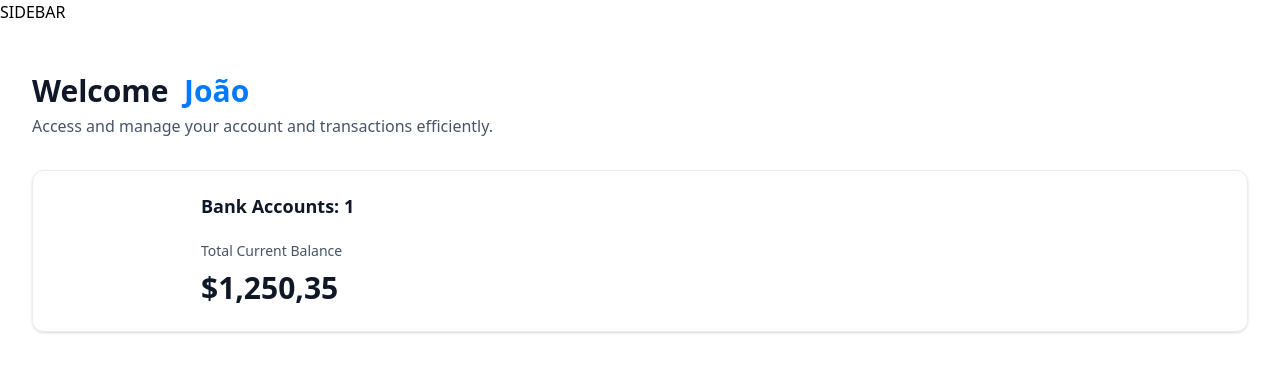
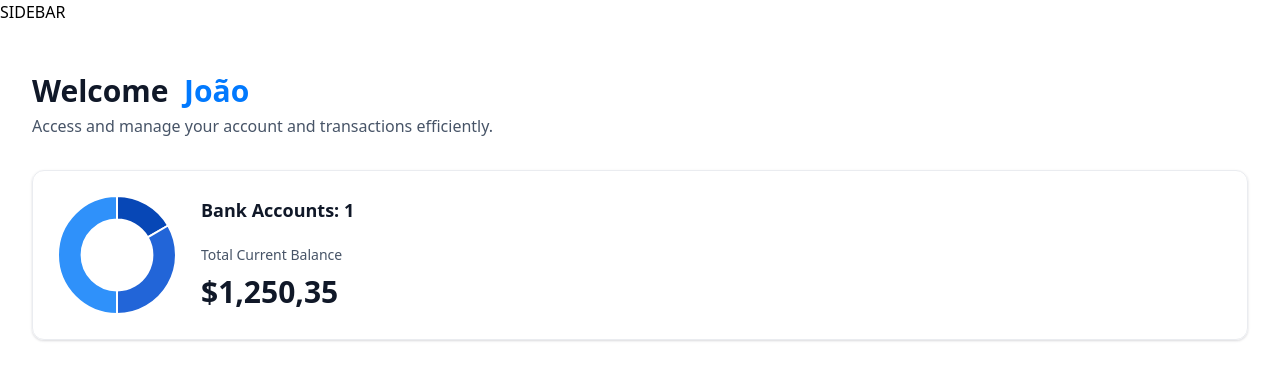
Before and after one commit to joaovicsa/jsm-banking, a Next.js app: page / in a window 1280 px wide. Shown: the top 380 px of the page. Built offline with nearby package versions, Linux system fonts and the light colour scheme.

Commit message:
chore: applies corrections to types

```diff
--- a/components/TotalBalanceBox.tsx
+++ b/components/TotalBalanceBox.tsx
@@ -1,12 +1,13 @@
 import React from 'react'
 import AnimatedCounter from './AnimatedCounter'
+import DoughnutChart from './DoughnutChart'
 
 const TotalBalanceBox = ({
-    accounts= [], totalBanks, totalCurrentBalance}:TotlaBalanceBoxProps)=> {
+    accounts= [], totalBanks, totalCurrentBalance}:TotalBalanceBoxProps)=> {
         return (
             <section className='total-balance'>
                 <div className='total-balance-chart'>
-                    {/* DoughnutChart */}
+                    <DoughnutChart accounts={accounts} />
                 </div>
 
                 <div className='flex flex-col gap-6'>
--- a/types/index.d.ts
+++ b/types/index.d.ts
@@ -202,7 +202,7 @@ declare interface BankTabItemProps {
   appwriteItemId?: string;
 }
 
-declare interface TotlaBalanceBoxProps {
+declare interface TotalBalanceBoxProps {
   accounts: Account[];
   totalBanks: number;
   totalCurrentBalance: number;
```
